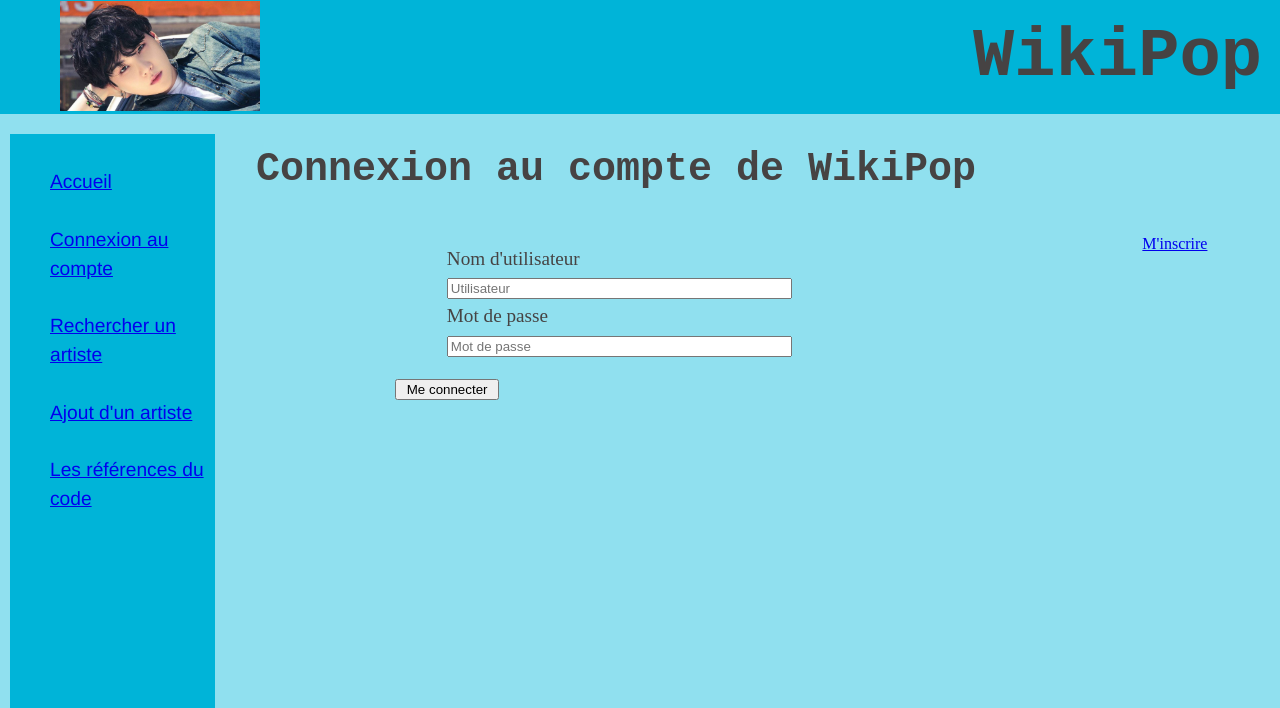
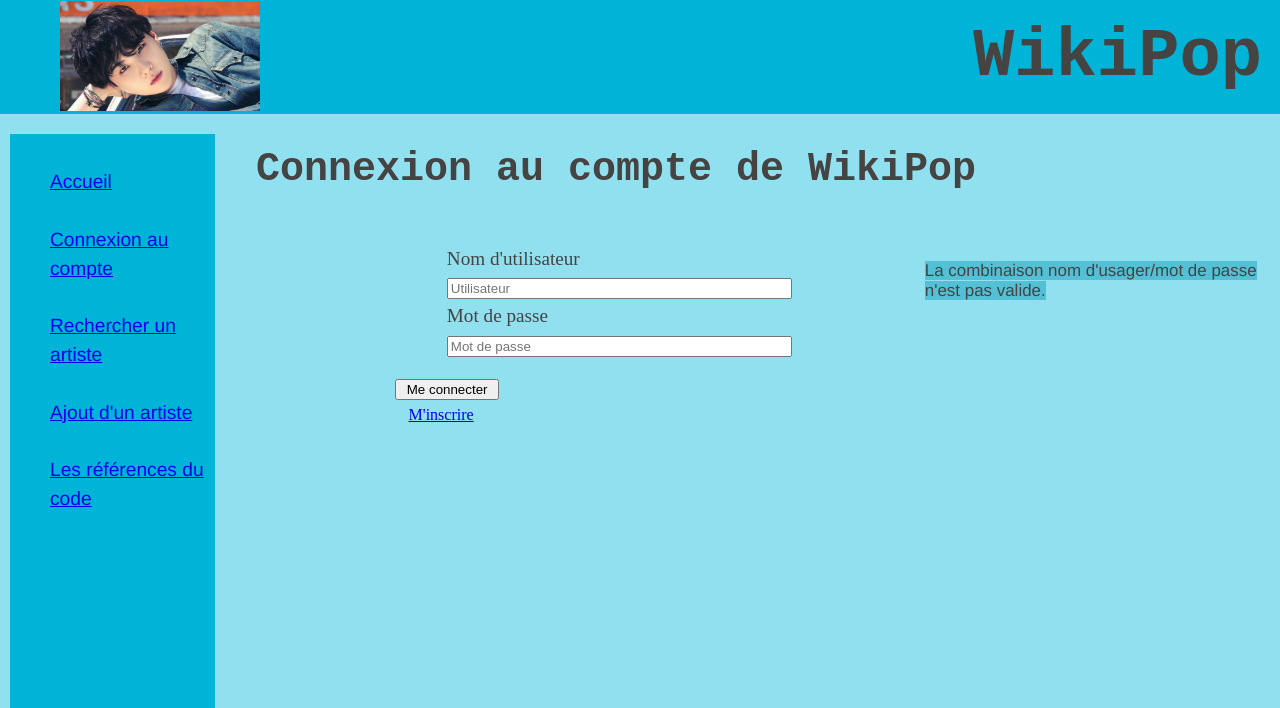
Before and after one commit to MrKillerVortex/WebKpop, a PHP site: page /connection.php?erreur=1 in a window 1280 px wide. Shown: the top 708 px of the page. Run offline with PHP 8.4, Linux system fonts and the light colour scheme.

Commit message:
Fini la connexion, déconnexion et l'inscription avec les procédures stockées !

```diff
--- a/site/connection.php
+++ b/site/connection.php
@@ -24,10 +24,12 @@
 
                 <input class="boutonConnecter" type="submit" onclick="formDonnees.submit()" value=" Me connecter ">
 
-                <a class="boutonInscrire" href="inscription.php" class="btn btn-primary">M'inscrire</a>
+                <a id="inscriptionBouton" href="inscription.php" class="btn btn-primary">M'inscrire</a>
                 <?php
-                    if ( (isset($erreurs["username"]) && $erreurs["username"]===0) || (isset($erreurs["password"]) && $erreurs["password"]===0) )
-                            echo "<span>La combinaison nom d'usager/mot de passe n'est pas valide.</span>";
+                    if (isset($_GET['erreur']) && $_GET['erreur'] == 1)
+                    {
+                            echo "<br></br><span id='messageErreur'>La combinaison nom d'usager/mot de passe n'est pas valide.</span>";
+                    }
                 ?>
             </form>
         </div>
--- a/site/kpop.css
+++ b/site/kpop.css
@@ -132,13 +132,6 @@ form ul {
     float: right;
 }
 
-.boutonInscrire{
-    margin-left: 17%;
-    margin-top: 10px;
-    margin-bottom: 8%;
-    display: inline-block;
-}
-
 .boutonCréation{
     margin-right: 62.2%;
     float: right;
@@ -169,3 +162,15 @@ form ul {
     float: right;
     text-align: center;
 }
+
+#inscriptionBouton{
+    margin-right: 63%;
+    margin-top: 0.5%;
+    float: right;
+}
+
+#messageErreur{
+    background-color: #53c0d6;
+    font-family:'Franklin Gothic Medium', 'Arial Narrow';
+    font-size: 106%;
+}
```
Also changed, not shown: site/authentification/redirect.securite.php (+7 -6 lines), site/pdo/verifyDuplicate.php (+12 -5 lines).
